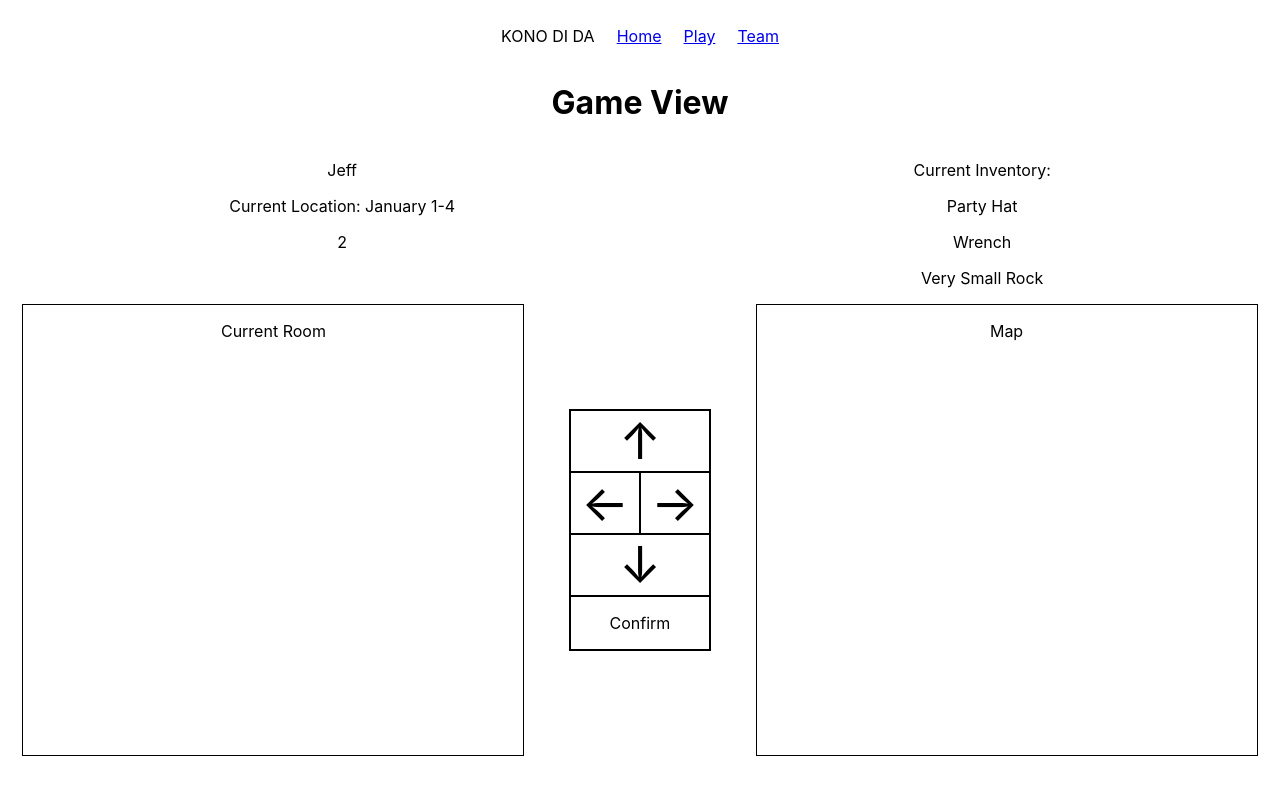
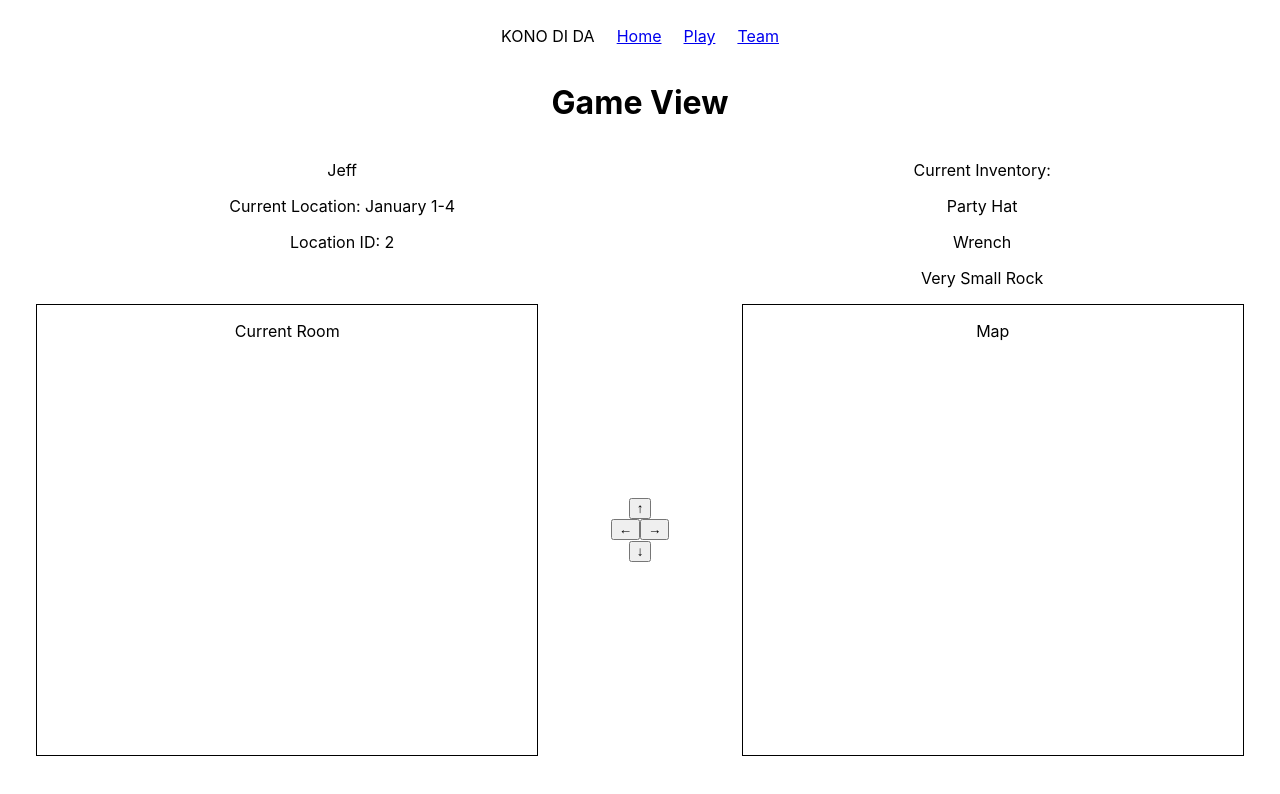
Before and after one commit to KONO-DI-DA/cs.frontend, a React (Create React App) app in the folder kono-di-da/: page /play in a window 1280 px wide. Shown: the top 794 px of the page. Built offline with nearby package versions, Linux system fonts and the light colour scheme.

Commit message:
Added clickable buttons for player movement

```diff
--- a/kono-di-da/src/components/gameView/GameView.js
+++ b/kono-di-da/src/components/gameView/GameView.js
@@ -15,7 +15,7 @@ const GameView = () => {
       id: 12
     });
 
-  const changeLocation = (e) => {
+  const changeLocationWithArrows = (e) => {
     if (e.key === 'ArrowUp') {
       console.log('You have moved up')
     } else if (e.key === 'ArrowDown') {
@@ -26,9 +26,13 @@ const GameView = () => {
       console.log('You have moved right.')
     }
   };
+  const changeLocation = (e) => {
+    e.preventDefault();
+    console.log(e.target.value)
+  };
 
   useEffect(() => {
-    window.addEventListener('keydown', changeLocation)
+    window.addEventListener('keydown', changeLocationWithArrows)
   }, [playerState]);
 
   return (
@@ -38,7 +42,7 @@ const GameView = () => {
         <div className='player-stats-left'>
           <p>{playerState.name}</p>
           <p>Current Location: {playerState.location}</p>
-          <p>{playerState.locationID}</p>
+          <p>Location ID: {playerState.locationID}</p>
         </div>
         <div className='player-stats-right'>
           <p>Current Inventory:</p>
@@ -54,19 +58,19 @@ const GameView = () => {
         <div className='controls'>
           <div className='arrows'>
             <div className='up'>
-              <p>&#8593;</p>
+              <button onClick={changeLocation} value='up'>&#8593;</button>
             </div>
             <div className='left-and-right'>
-              <p>&#8592;</p>
-              <p>&#8594;</p>
+              <button onClick={changeLocation} value='left'>&#8592;</button>
+              <button button onClick={changeLocation} value='right'>&#8594;</button>
             </div>
             <div className='down'>
-              <p>&#8595;</p>
+              <button onClick={changeLocation} value='down'>&#8595;</button>
             </div>
           </div>
-          <div className='enter'>
-            <p>Confirm</p>
-          </div>
+          {/*<div className='enter'>*/}
+          {/*  <button>Confirm</button>*/}
+          {/*</div>*/}
         </div>
         <div className='map'>
           <p>Map</p>
--- a/kono-di-da/src/components/gameView/GameView.scss
+++ b/kono-di-da/src/components/gameView/GameView.scss
@@ -27,12 +27,11 @@
   }
   .controls {
     margin: auto 0;
-    border: 1px solid black;
+    //border: 1px solid black;
     .arrows {
       display: flex;
       flex-direction: column;
       p {
-        border: 1px solid black;
         margin: 0;
         font-size: 50px;
       }
@@ -44,8 +43,5 @@
         padding: 0 10px 0 10px;
       }
     }
-    .enter {
-      border: 1px solid black;
-    }
   }
 }
```
